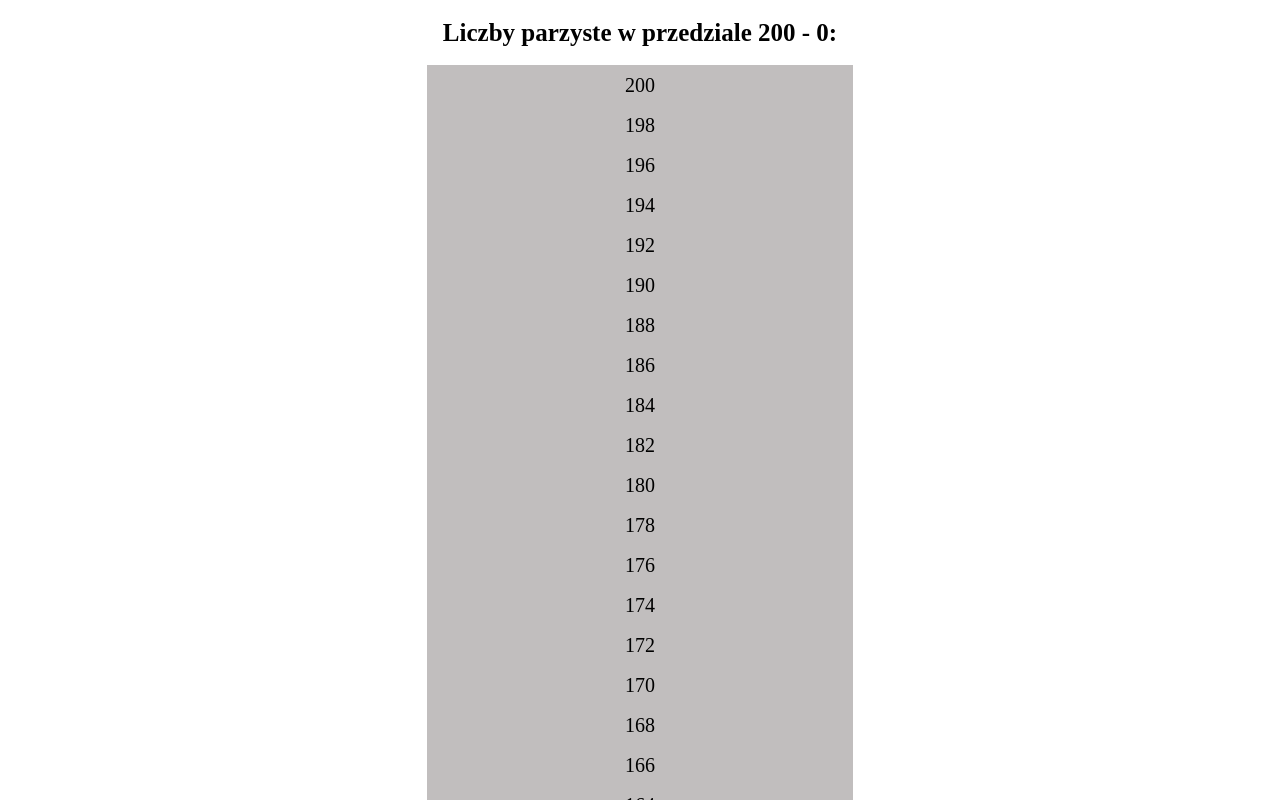
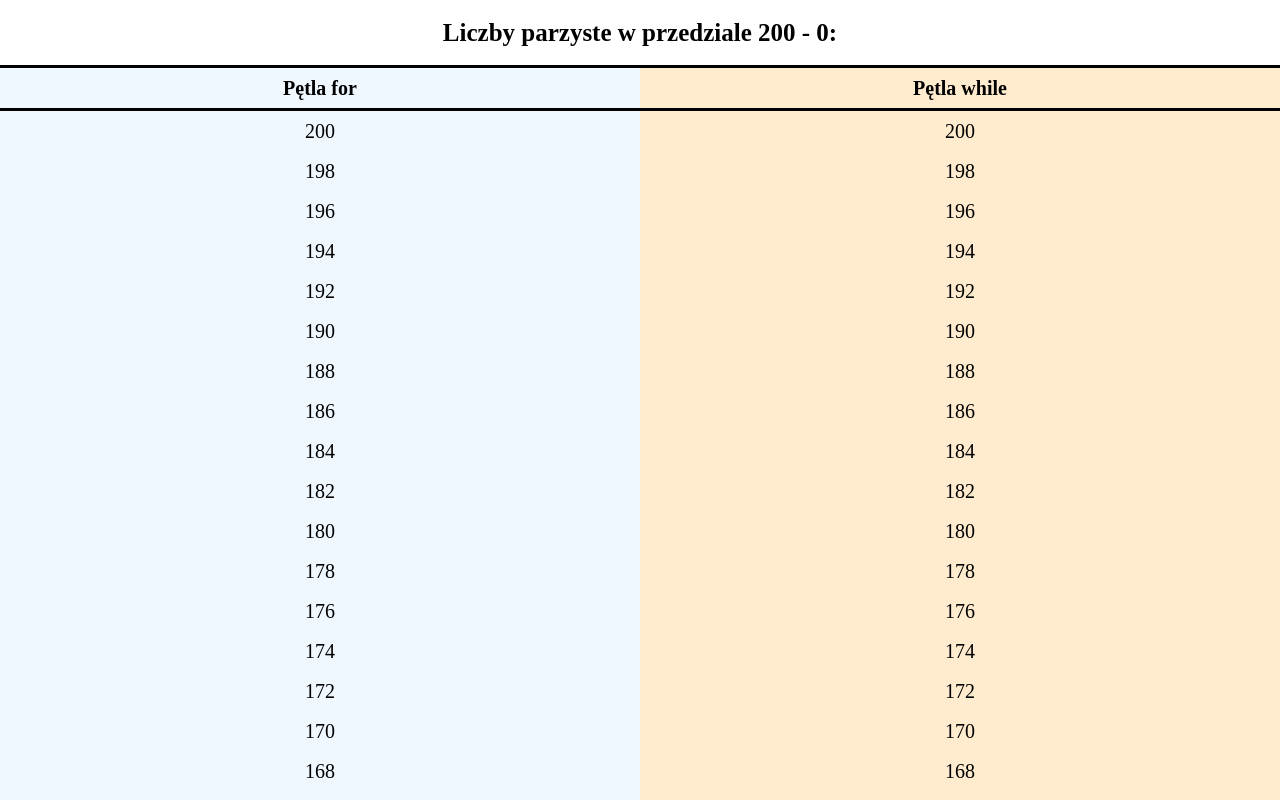
Before and after one commit to KSobkowicz1993/JS_petla, a plain HTML site: page index.html in a window 1280 px wide. Shown: the top 800 px of the page. Drawn offline with Linux system fonts and the light colour scheme.

Commit message:
while loop added

```diff
--- a/CSS/style.css
+++ b/CSS/style.css
@@ -2,6 +2,11 @@
 
 *{
     box-sizing: border-box;
+}
+
+body{
+    display: flex;
+    flex-direction: column;
 }
 
 h2{
@@ -11,9 +16,12 @@ h2{
     font-weight: bold;
 }
 
-#box{
-    background-color: rgb(131, 126, 126, 0.5);
-    width: 33.3333%;
+header{
+    display: flex;
+}
+
+div{
+    width: 50%;
     margin: 0 auto;
     text-align: center;
     font-size: 20px;
@@ -21,3 +29,18 @@ h2{
     padding: 4
     0px;
 }
+
+#box{
+    background-color: aliceblue;
+}
+
+#box2{
+    background-color: blanchedalmond;
+}
+
+h3{
+    display: block;
+    border-top: 3px solid black;
+    border-bottom: 3px solid black;
+    font-weight: bold;
+}
--- a/JS/script.js
+++ b/JS/script.js
@@ -1,7 +1,20 @@
 'use strict';
+
+// Petla for
 
 for (let i = 200; i >= 1; i--) {
     if (i % 2 === 0) {
         document.querySelector('#box').innerHTML += `${i} <br>`;
     }
 }
+
+// Petla while
+
+let j = 200;
+
+while (j >= 1){
+    if (j % 2 === 0) {
+        document.querySelector('#box2').innerHTML += `${j} <br>`;
+    }
+    j--;
+}
--- a/index.html
+++ b/index.html
@@ -8,9 +8,11 @@
 </head>
 <body>
     <h2>Liczby parzyste w przedziale 200 - 0:</h2>
-    <div id="box">
+    <header>
+        <div id="box"><h3>Pętla for</h3></div>
+        <div id="box2"><h3>Pętla while</h3></div>
+    </header>
 
-    </div>
     <script src="JS/script.js"></script>
 </body>
 </html>
```
